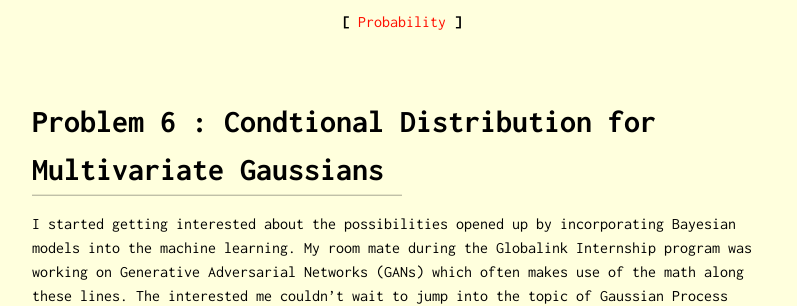
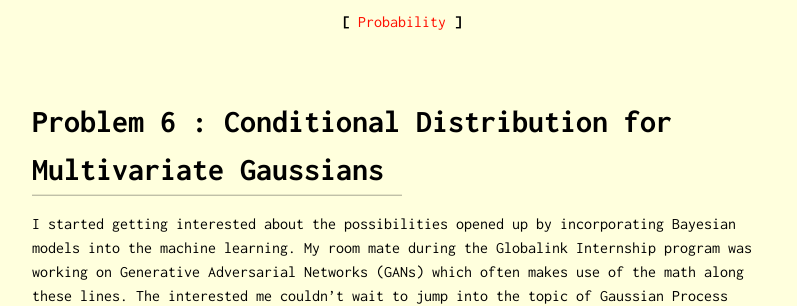
Before and after one commit to Oscuro-Phoenix/math-for-fun, a Jekyll site: the page built from _posts/2020-12-08-Problem-6.md, in a window 1280 px wide. Shown: the part 178-484 px from the top of the page, without its empty margins (238-1035 px from the left). Built offline with Jekyll 4.4.1, drawn with Linux system fonts in a browser that asks for light colours; formulas are drawn with MathJax 3.

Commit message:
Update 2020-12-08-Problem-6.md
Problem 6 Spelling Fix

```diff
--- a/_posts/2020-12-08-Problem-6.md
+++ b/_posts/2020-12-08-Problem-6.md
@@ -4,7 +4,7 @@ title: Problem 6
 subtitle: Conditional Distribution for Gaussians
 tags: [Probability]
 ---
-# Problem 6 : Condtional Distribution for Multivariate Gaussians
+# Problem 6 : Conditional Distribution for Multivariate Gaussians
 
 I started getting interested about the possibilities opened up by incorporating Bayesian models into the machine learning. My room mate during the Globalink Internship program was working on Generative Adversarial Networks (GANs) which often makes use of the math along these lines. The interested me couldn't wait to jump into the topic of Gaussian Process Regression (GPR). I got caught off guard by a theorem that directly gave the condition distribution from a join Gaussian distribution over multiple variables.
 <center><img style=" display: block; margin-left: auto; margin-right: auto;width: 50%;" src="../assets/prob6_fig.png"></center>
```
